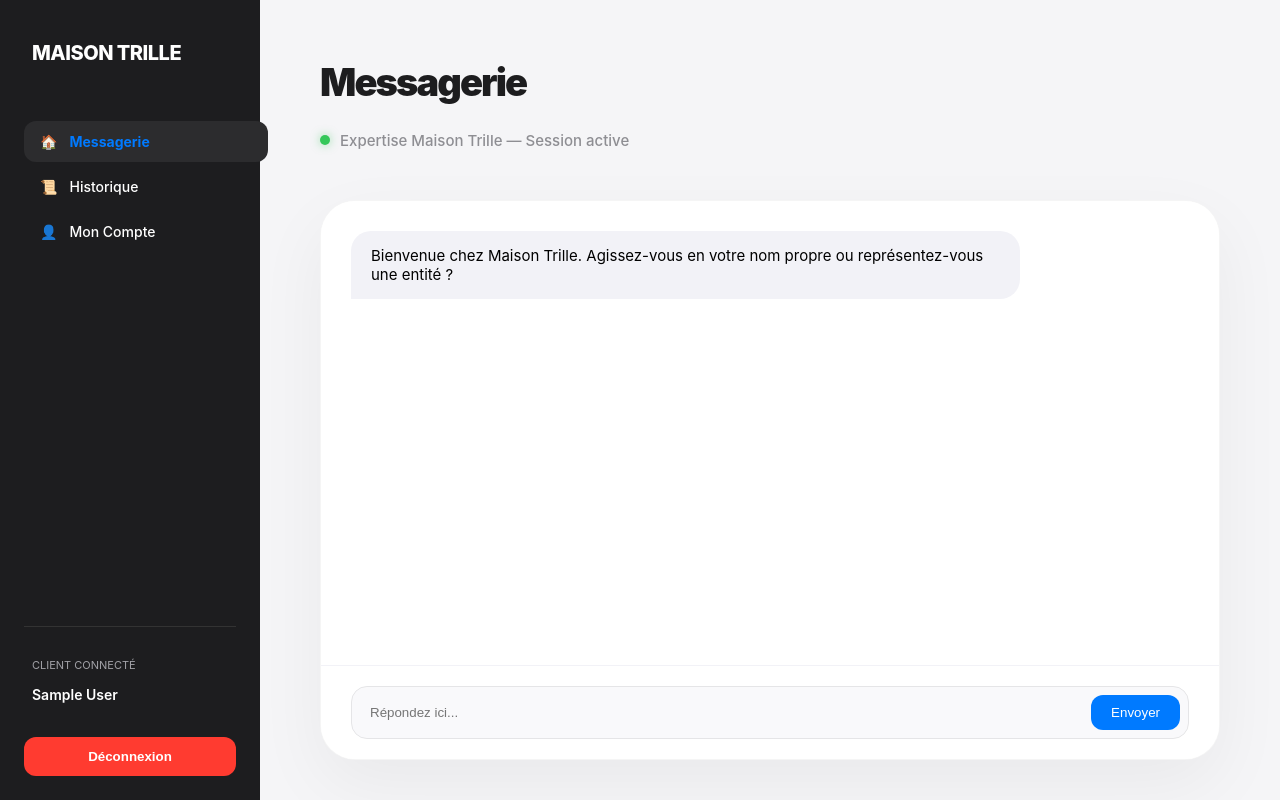
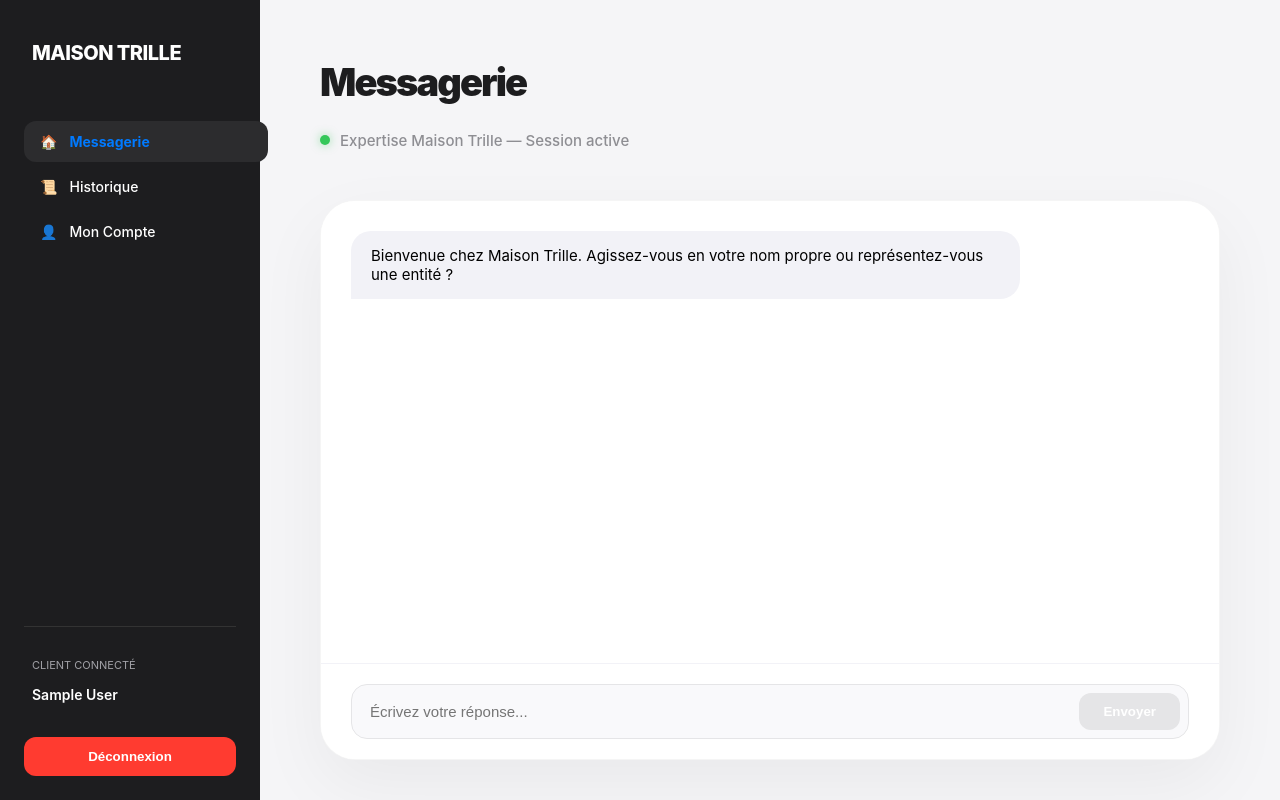
Before and after one commit to EIJulienTrille/ai-agent-vetting, a Next.js app: page / in a window 1280 px wide. Built offline with nearby package versions, Linux system fonts and the light colour scheme; no server answers; sample sign-in values are in the browser's storage.

Commit message:
Final Fix: Synchronized ChatInterface with Gemini API and fixed history formatting

```diff
--- a/components/ChatInterface.tsx
+++ b/components/ChatInterface.tsx
@@ -24,30 +24,50 @@
   const handleSend = async () => {
     if (!input.trim() || loading) return;
 
+    // 1. Ajouter le message de l'utilisateur à l'interface
     const userMessage = { role: "user", content: input };
     setMessages((prev) => [...prev, userMessage]);
     setInput("");
     setLoading(true);
 
     try {
+      // 2. Préparation de l'historique textuel pour Gemini
+      // On transforme le tableau d'objets en une seule chaîne de texte propre
+      const chatHistory = messages
+        .map((m) => `${m.role === "user" ? "Client" : "Expert"}: ${m.content}`)
+        .join("\n");
+
+      // 3. Appel à l'API (Route : /api/chat)
       const response = await fetch("/api/chat", {
         method: "POST",
         headers: { "Content-Type": "application/json" },
         body: JSON.stringify({
           message: input,
-          history: messages.map((m) => `${m.role}: ${m.content}`).join("\n"),
+          history: chatHistory,
         }),
       });
 
       const data = await response.json();
+
+      // 4. Vérification de la validité de la réponse
+      if (!response.ok) {
+        throw new Error(data.text || "Erreur serveur");
+      }
+
+      // 5. Mise à jour de l'interface avec la réponse de Gemini
       setMessages((prev) => [
         ...prev,
         { role: "assistant", content: data.text },
       ]);
     } catch (err) {
+      console.error("Erreur ChatInterface:", err);
       setMessages((prev) => [
         ...prev,
-        { role: "assistant", content: "Erreur de connexion avec l'expert." },
+        {
+          role: "assistant",
+          content:
+            "L'expert Maison Trille rencontre une difficulté de connexion. Veuillez réessayer.",
+        },
       ]);
     } finally {
       setLoading(false);
@@ -64,6 +84,7 @@
         backgroundColor: "white",
       }}
     >
+      {/* ZONE DE MESSAGES */}
       <div
         style={{
           flex: 1,
@@ -86,19 +107,24 @@
               backgroundColor: m.role === "user" ? "#007AFF" : "#F2F2F7",
               color: m.role === "user" ? "white" : "black",
               fontSize: "15px",
+              boxShadow:
+                m.role === "user" ? "0 4px 15px rgba(0,122,255,0.2)" : "none",
             }}
           >
             {m.content}
           </div>
         ))}
         {loading && (
-          <p style={{ color: "#8E8E93", fontSize: "12px" }}>
+          <p
+            style={{ color: "#8E8E93", fontSize: "12px", fontStyle: "italic" }}
+          >
             Maison Trille analyse votre réponse...
           </p>
         )}
         <div ref={messagesEndRef} />
       </div>
 
+      {/* ZONE D'INPUT */}
       <div style={{ padding: "20px 30px", borderTop: "1px solid #F2F2F7" }}>
         <div
           style={{
@@ -116,28 +142,31 @@
             disabled={loading}
             onChange={(e) => setInput(e.target.value)}
             onKeyDown={(e) => e.key === "Enter" && handleSend()}
-            placeholder="Répondez ici..."
+            placeholder="Écrivez votre réponse..."
             style={{
               flex: 1,
               border: "none",
               backgroundColor: "transparent",
               padding: "10px",
               outline: "none",
+              fontSize: "15px",
             }}
           />
           <button
             onClick={handleSend}
-            disabled={loading}
+            disabled={loading || !input.trim()}
             style={{
-              backgroundColor: "#007AFF",
+              backgroundColor: loading || !input.trim() ? "#E5E5E7" : "#007AFF",
               color: "white",
               border: "none",
-              padding: "10px 20px",
+              padding: "10px 24px",
               borderRadius: "12px",
-              cursor: "pointer",
+              fontWeight: "600",
+              cursor: loading || !input.trim() ? "default" : "pointer",
+              transition: "background 0.2s ease",
             }}
           >
-            Envoyer
+            {loading ? "..." : "Envoyer"}
           </button>
         </div>
       </div>
```
Also changed, not shown: app/api/chat/route.ts (+27 -26 lines).
